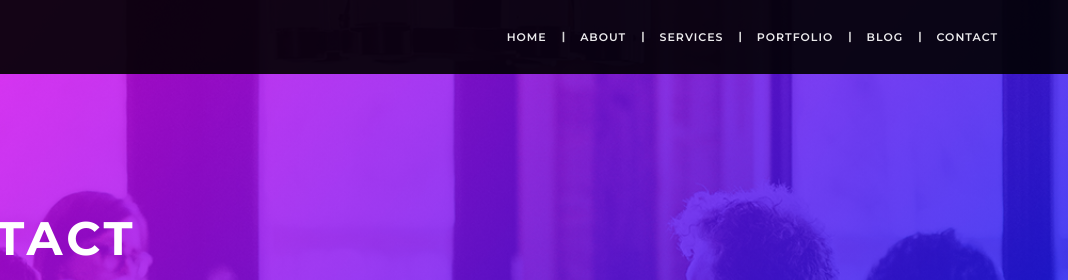
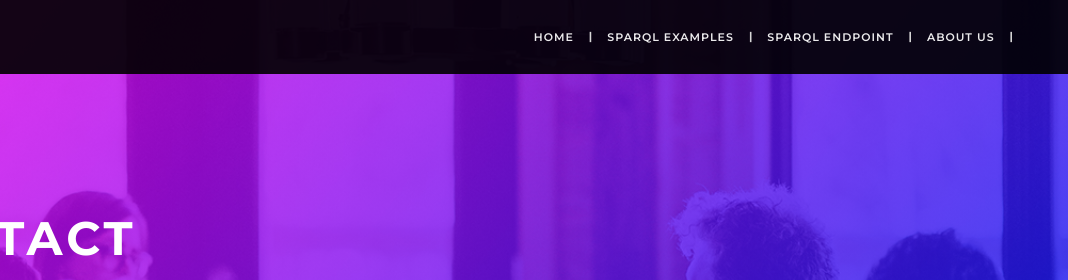
Before and after one commit to Gilles96/House_Price_Project, a plain HTML site: page website_template/sparqlEnd.html in a window 1280 px wide. Shown: the top 280 px of the page, 212-1280 px from the left. Drawn offline with nearby package versions, Linux system fonts and the light colour scheme.

Commit message:
Update and rename from blog to sparqlEnd
change the tab selection

```diff
--- a/website_template/contact.html
+++ b/website_template/sparqlEnd.html
@@ -69,15 +69,12 @@ footer {background-image: url("images/banner-customers.jpg");background-repeat:
                 <ul class="nav navbar-nav navbar-right">
                    <li><a href="index.html">home</a></li>
                    <li class="hidden-xs">|</li>
-                   <li><a href="about.html">About</a></li>
+                   <li><a href="sparqlEx.html">SPARQL Examples</a></li>
                    <li class="hidden-xs">|</li>
-                   <li><a href="services.html">services</a></li>
+                   <li><a href="sparqlEnd.html">SPARQL EndPoint</a></li>
                    <li class="hidden-xs">|</li>
-                   <li><a href="portfolio.html">portfolio</a></li>
+                   <li><a href="about.html">About us</a></li>
                    <li class="hidden-xs">|</li>
-                   <li><a href="blog.html">Blog</a></li>
-                   <li class="hidden-xs">|</li>
-                   <li><a href="contact.html">contact</a></li>
                 </ul>
             </div>
         </div>
```
